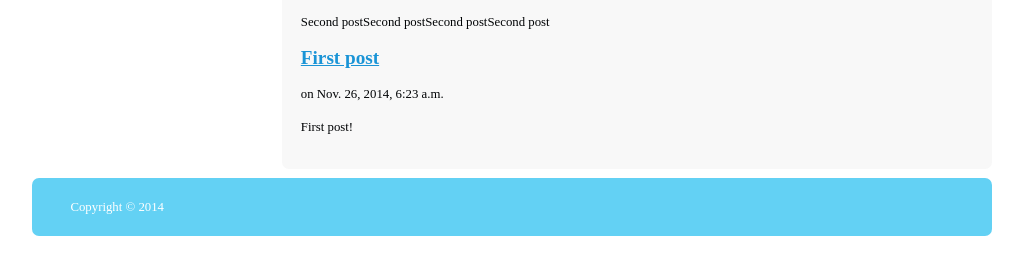
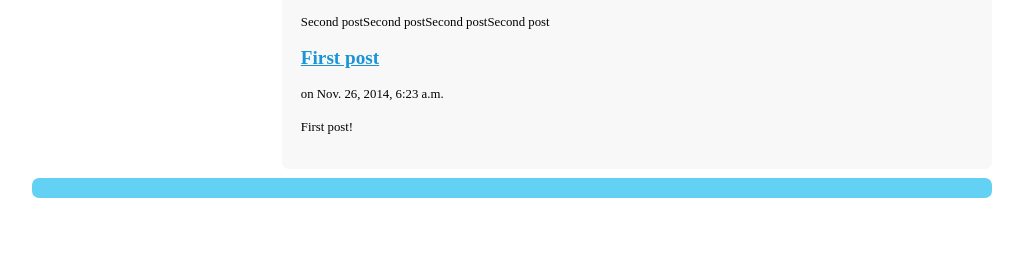
Before and after one commit to Deathridge/cloaked-octo-dubstep, a Django app: page / in a window 1280 px wide. Shown: the part 766-1021 px from the top of the page, without its empty margins (128-1151 px from the left). After the commit the page ends 964 px from the top, so only its background shows below. Run offline with Django 3.2, Linux system fonts and the light colour scheme; data comes from the database, SQL or seed files in the repository.

Commit message:
Footer height change 20px

```diff
--- a/static/css/styles.css
+++ b/static/css/styles.css
@@ -93,6 +93,7 @@ a:hover, a:active{
 
 .mainFooter {
 	width: 100%;
+	height: 20px;
 	float: left;
 	margin-bottom: 2%;
 	border-radius: 7px;
```
